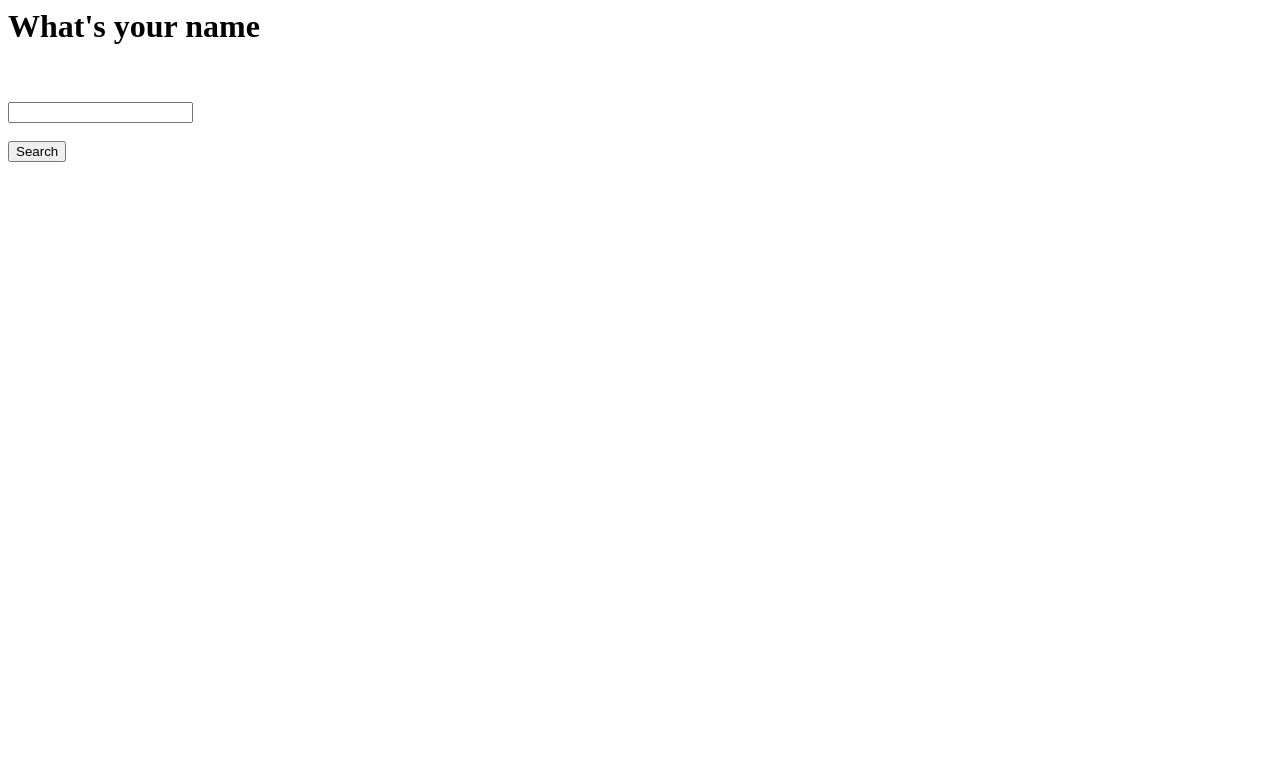
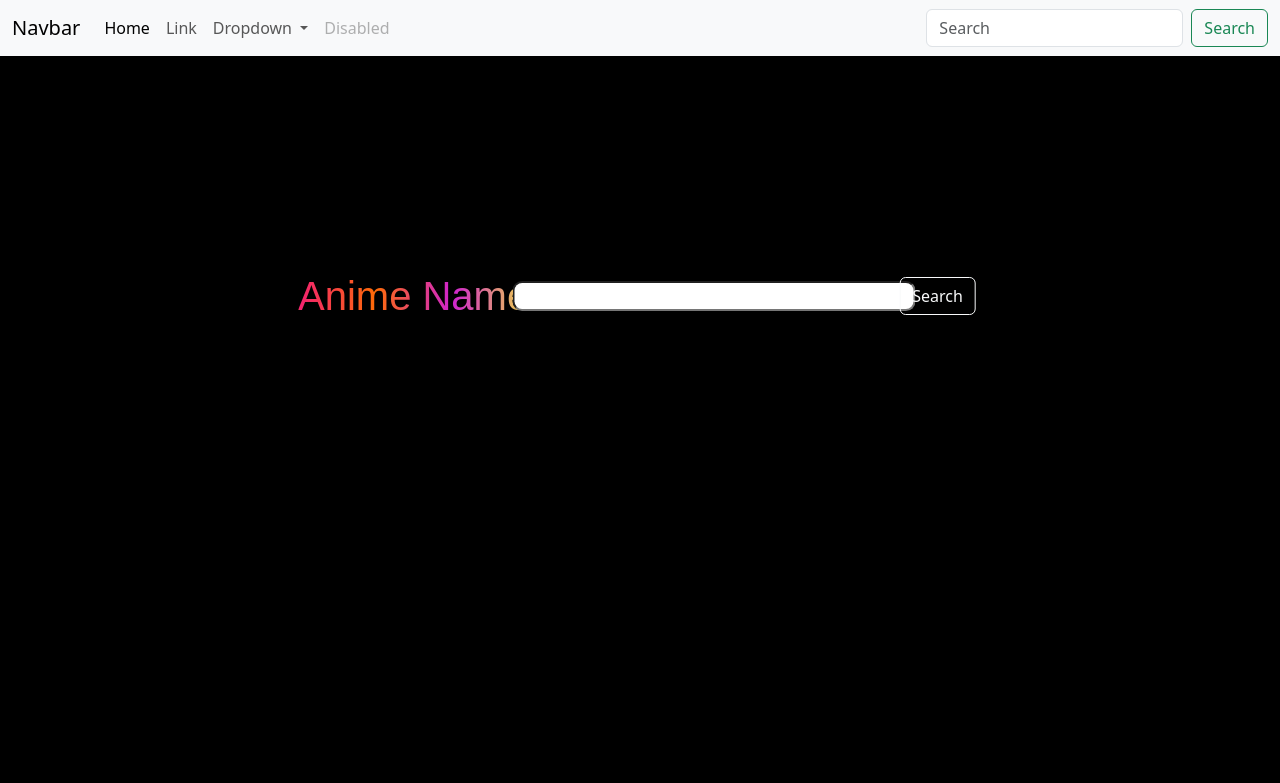
Before and after one commit to nk4913/Anime_Suggestion, a Flask app: page / in a window 1280 px wide. Shown: the top 783 px of the page. Run offline with Flask 2, Linux system fonts and the light colour scheme.

Commit message:
almost done

```diff
--- a/app.py
+++ b/app.py
@@ -2,6 +2,7 @@ from flask import Flask,render_template
 from flask_wtf import FlaskForm
 from wtforms import StringField ,SubmitField
 from wtforms.validators import DataRequired
+from logic import search_anime
 
 SEARCH_MAIN = ''
 
@@ -9,7 +10,7 @@ app = Flask(__name__)
 app.config['SECRET_KEY'] =  "nanashi@7011"
 
 class NameForm(FlaskForm):
-    name = StringField("What's Your name", validators=[DataRequired()])
+    name = StringField("Anime Name", validators=[DataRequired()])
     submit = SubmitField("Search")
 
 
@@ -17,11 +18,18 @@ class NameForm(FlaskForm):
 def hello_world():
     global SEARCH_MAIN
     name = None
+    title = None
+    gener = None
+    image = None
     form = NameForm()
     if form.validate_on_submit():
         name = form.name.data
+        all_data = search_anime(name)
+        title = all_data[0]
+        gener = all_data[1]
+        image = all_data[2]
         form.name.data = " "
-    return render_template("index.html", name=name, form=form)
+    return render_template("index.html", name=name, form=form , titles=title, geners=gener , images=image)
 
 if __name__ == "__main__":
     app.run(debug=True)
--- a/static/css/style.css
+++ b/static/css/style.css
@@ -0,0 +1,43 @@
+body{
+    background-color: black;
+}
+
+.my-5 {
+    margin-top: 0rem!important;
+    margin-bottom: 3rem!important;
+    margin-left: 25rem;
+}
+.mx-3 {
+    margin-right: -2rem!important;
+    margin-left: 11rem!important;
+}
+
+.mx-1 {
+    margin-right: 0.25rem!important;
+    margin-left: -7.75rem!important;
+}
+.start-50 {
+    top: 30%;
+    left: 42%!important;
+}
+
+.top-50 {
+    top: 37%!important;
+}
+
+.px-5 {
+    border-radius: 0.6rem ;
+    padding-right: 7.5rem!important;
+    padding-left: 3rem!important;
+}
+
+.grt {
+    font-size: 40px;
+    font-family: Arial,
+        Helvetica, sans-serif;
+    background: linear-gradient(
+        to right, #f32170, #ff6b08,
+         #cf23cf, #eedd44);
+    -webkit-text-fill-color: transparent;
+    -webkit-background-clip: text;
+  }
--- a/templates/index.html
+++ b/templates/index.html
@@ -1,17 +1,79 @@
-{% block content %}
+<!DOCTYPE html>
+<html lang="en">
+<head>
+    <meta charset="UTF-8">
+    <meta http-equiv="X-UA-Compatible" content="IE=edge">
+    <link href="https://cdn.jsdelivr.net/npm/bootstrap@5.3.0-alpha1/dist/css/bootstrap.min.css" rel="stylesheet" integrity="sha384-GLhlTQ8iRABdZLl6O3oVMWSktQOp6b7In1Zl3/Jr59b6EGGoI1aFkw7cmDA6j6gD" crossorigin="anonymous">
+    <script src="https://cdn.jsdelivr.net/npm/bootstrap@5.3.0-alpha1/dist/js/bootstrap.bundle.min.js" integrity="sha384-w76AqPfDkMBDXo30jS1Sgez6pr3x5MlQ1ZAGC+nuZB+EYdgRZgiwxhTBTkF7CXvN" crossorigin="anonymous"></script>
+    <link rel="stylesheet" href="{{ url_for('static',filename='css/style.css') }}">
+    <meta name="viewport" content="width=device-width, initial-scale=1.0">
+    <title>Search Anime</title>
+</head>
+<body>
+    <nav class="navbar navbar-expand-lg bg-body-tertiary">
+        <div class="container-fluid">
+          <a class="navbar-brand" href="#">Navbar</a>
+          <button class="navbar-toggler" type="button" data-bs-toggle="collapse" data-bs-target="#navbarSupportedContent" aria-controls="navbarSupportedContent" aria-expanded="false" aria-label="Toggle navigation">
+            <span class="navbar-toggler-icon"></span>
+          </button>
+          <div class="collapse navbar-collapse" id="navbarSupportedContent">
+            <ul class="navbar-nav me-auto mb-2 mb-lg-0">
+              <li class="nav-item">
+                <a class="nav-link active" aria-current="page" href="#">Home</a>
+              </li>
+              <li class="nav-item">
+                <a class="nav-link" href="#">Link</a>
+              </li>
+              <li class="nav-item dropdown">
+                <a class="nav-link dropdown-toggle" href="#" role="button" data-bs-toggle="dropdown" aria-expanded="false">
+                  Dropdown
+                </a>
+                <ul class="dropdown-menu">
+                  <li><a class="dropdown-item" href="#">Action</a></li>
+                  <li><a class="dropdown-item" href="#">Another action</a></li>
+                  <li><hr class="dropdown-divider"></li>
+                  <li><a class="dropdown-item" href="#">Something else here</a></li>
+                </ul>
+              </li>
+              <li class="nav-item">
+                <a class="nav-link disabled">Disabled</a>
+              </li>
+            </ul>
+            <form class="d-flex" role="search">
+              <input class="form-control me-2" type="search" placeholder="Search" aria-label="Search">
+              <button class="btn btn-outline-success" type="submit">Search</button>
+            </form>
+          </div>
+        </div>
+      </nav>
+    {% block content %}
 
 {% if name %}
-    <h1>Hello {{name}}</h1>
+
+      <!-- <h1>{{titles}}</h1> -->
+    {% for title in titles %}
+        {% for gener in geners %}
+            {% for image in images %}
+            <h1 style="color:aliceblue">{{title}}</h1>
+            <h1 style="color:aliceblue">{{gener}}</h1>
+            <img src="{{image}}" alt="">
+
+            {% endfor %}
+        {% endfor %}
+    {% endfor %}
 {% else %}
-    <h1>What's your name</h1>
+
     <br><br>
     <form method="Post">
         {{ form.hidden_tag() }}
-        {{form.name.lable }}
-        {{form.name() }}
+        {{ form.name.label(class=" mx-1 grt position-absolute top-50 start-50 translate-middle") }}
+        {{form.name(class="mx-3 px-5  position-absolute top-50 start-50 translate-middle" ) }}
         <br><br>
-        {{ form.submit() }}
+        {{ form.submit(class="my-5 btn   btn-outline-light position-absolute top-50 start-50 translate-middle") }}
     </form>
 {% endif %}
 
 {% endblock %}
+</body>
+<script src="{{ url_for('static',filename='js/app.js') }}"></script>
+</html>
```
Also changed, not shown: logic.py (+15 -6 lines), static/js/app.js (added).
